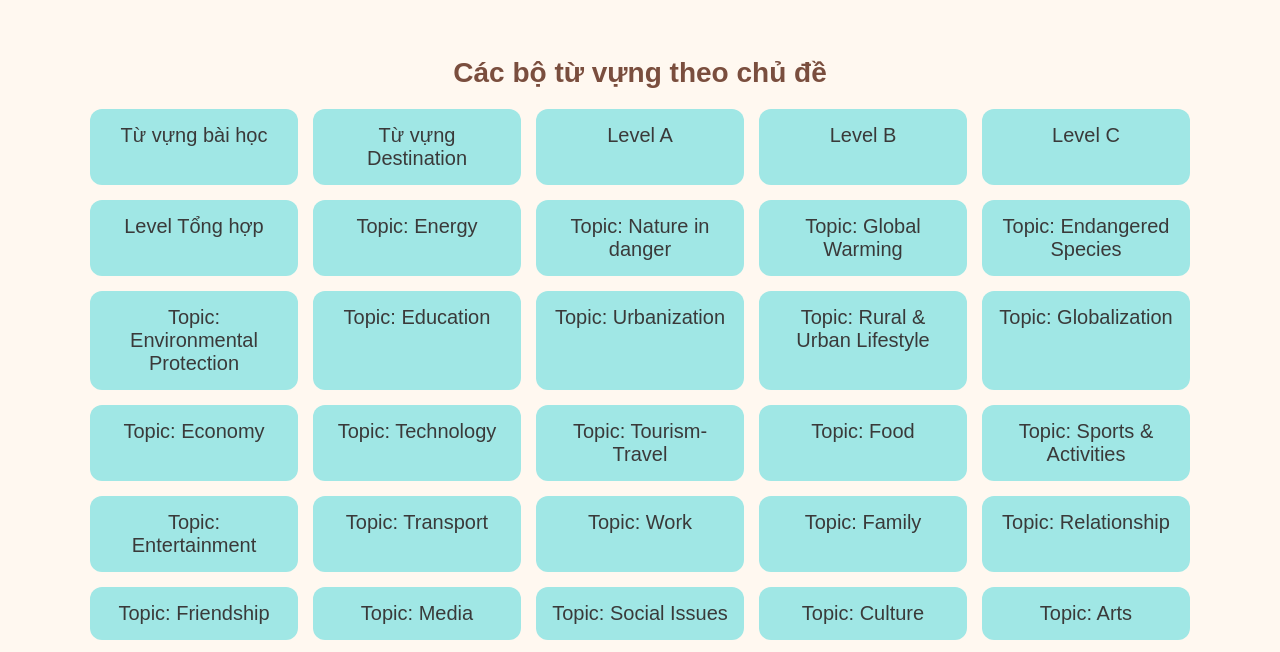
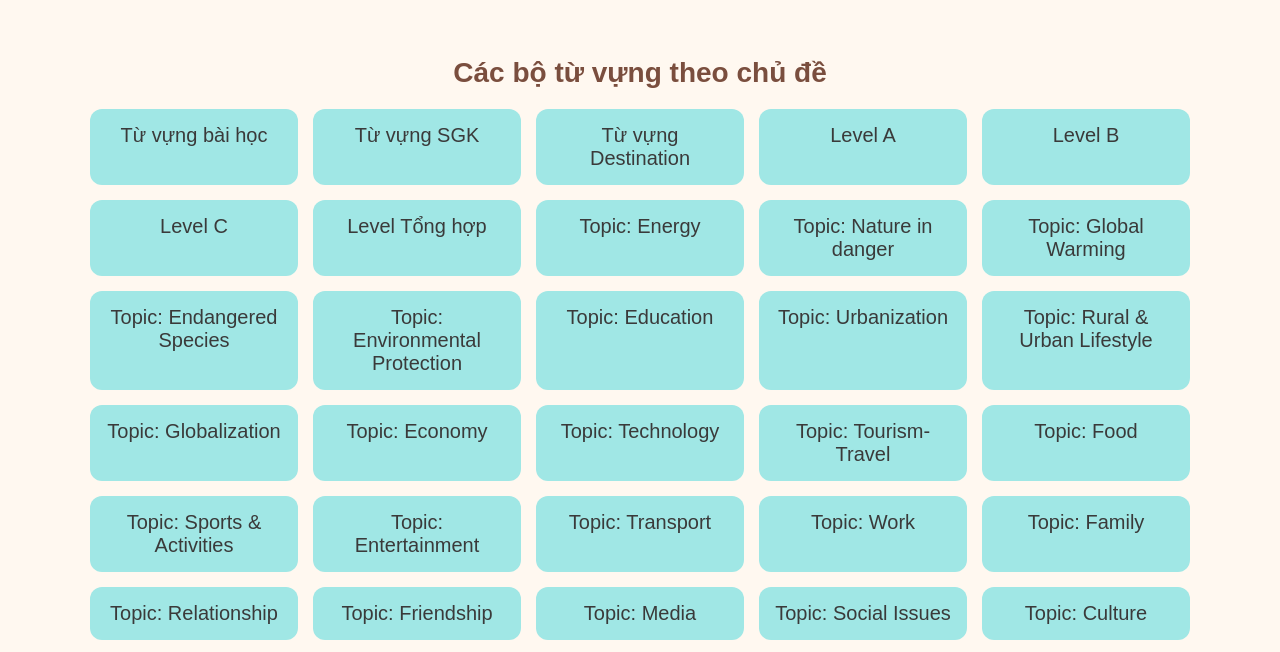
Before and after one commit to lopanhthayket-site/anh11.botuvung, a plain HTML site: page index.html in a window 1280 px wide. Shown: the part 115-767 px from the top of the page. Drawn offline with Linux system fonts and the light colour scheme.

Commit message:
Add files via upload

```diff
--- a/index.html
+++ b/index.html
@@ -119,6 +119,7 @@
     <!-- Just paste more -->
     <!-- Start -->
     <a href="https://lopanhthayket-site.github.io/anh11.thpt.tuvungbaihoc/" class="toc-item">Từ vựng bài học</a>
+    <a href="https://lopanhthayket-site.github.io/thpt.tuvungSGK11/" class="toc-item">Từ vựng SGK</a>
     <a href="https://ketng91.github.io/TuvungDestination" class="toc-item">Từ vựng Destination</a>
     <a href="https://ketng91.github.io/TuvungTHPTQG-Level-A/" class="toc-item">Level A</a>
     <a href="https://ketng91.github.io/TuvungTHPTQG-Level-B/" class="toc-item">Level B</a>
```
